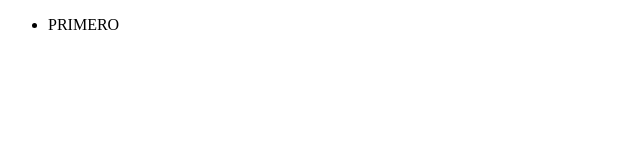
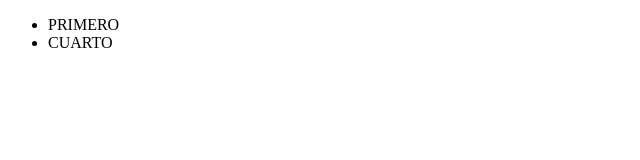
Before and after one commit to jjosegallegocesde/Unipersonal, a plain HTML site: page index.html in a window 1280 px wide. Shown: the full height of the page, 0-640 px from the left. Drawn offline with Linux system fonts and the light colour scheme.

Commit message:
Update index.html

```diff
--- a/index.html
+++ b/index.html
@@ -11,6 +11,7 @@
     <div>
         <ul>
             <li>PRIMERO</li>
+            <li>CUARTO</li>
         </ul>
     </div>
 
```
